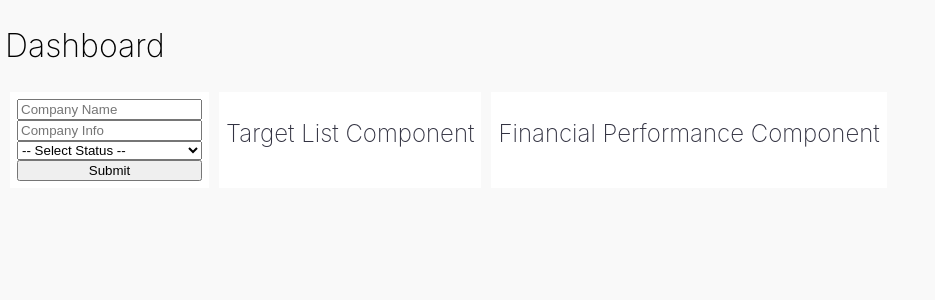
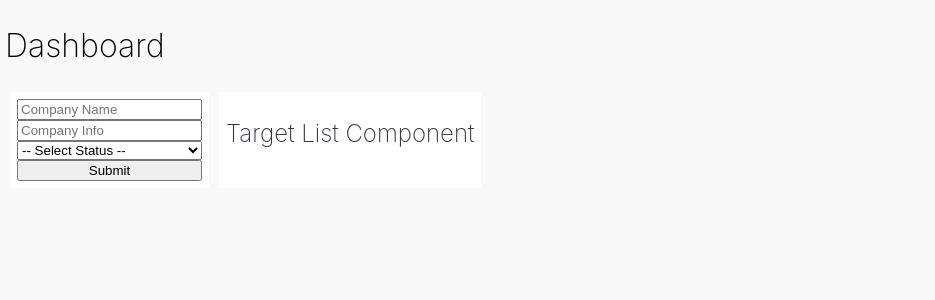
Before and after one commit to jwwharrell/acquisition-tool, a React (Create React App) app: page / in a window 1280 px wide. Shown: the top 300 px of the page, without its empty margins (0-935 px from the left). Built offline with nearby package versions, Linux system fonts and the light colour scheme.

Commit message:
Building components for viewing target info

```diff
--- a/src/App.js
+++ b/src/App.js
@@ -1,6 +1,6 @@
 import React, { Component } from 'react'
 import './App.scss'
-import Dashboard from './components/window/Dashboard.js'
+import Dashboard from './components/Dashboard.js'
 
 
 export default class App extends Component {
--- a/src/components/window/Dashboard.js
+++ b/src/components/Dashboard.js
@@ -1,7 +1,9 @@
 import React, { Component } from 'react'
-import AddTarget from '../forms/AddTarget.js'
-import TargetList from '../cards/TargetList.js'
-import FinancialPerformance from '../cards/FinancialPerformance.js'
+import AddTarget from './forms/AddTarget.js'
+import TargetList from './cards/TargetList.js'
+import FinancialPerformance from './cards/FinancialPerformance.js'
+import SingleTarget from './cards/SingleTarget.js'
+import ContactList from './cards/ContactList.js'
 
 export default class Dashboard extends Component {
     state = {
@@ -25,7 +27,7 @@ export default class Dashboard extends Component {
             return target.id === targetId
         })
         const previousState = { ...this.state }
-        previousState.selectedTarget = selectedTarget
+        previousState.selectedTarget = selectedTarget[0]
         this.setState(previousState)
     }
 
@@ -41,7 +43,12 @@ export default class Dashboard extends Component {
                         listOfTargets={this.state.listOfTargets}
                         selectTarget={this.onTargetSelect}
                     />
-                    <FinancialPerformance />
+                    {this.state.selectedTarget === '' ? null :
+                    <FinancialPerformance targetInfo={this.state.selectedTarget} />
+                    }
+                    {this.state.selectedTarget === '' ? null :
+                    <SingleTarget targetInfo={this.state.selectedTarget} />
+                    }
                 </div>
             </div>
         )
--- /dev/null
+++ b/src/components/cards/ContactList.js
@@ -0,0 +1,11 @@
+import React, { Component } from 'react'
+
+export default class ContactList extends Component {
+    render() {
+        return (
+            <div>
+
+            </div>
+        )
+    }
+}
--- a/src/components/cards/FinancialPerformance.js
+++ b/src/components/cards/FinancialPerformance.js
@@ -4,7 +4,7 @@ export default class FinancialPerformance extends Component {
     render() {
         return (
             <div className='card'>
-                <h2>Financial Performance Component</h2>
+                <h2>{this.props.selectedTarget.name} Financial Performance</h2>
             </div>
         )
     }
--- /dev/null
+++ b/src/components/cards/SingleTarget.js
@@ -0,0 +1,16 @@
+import React, { Component } from 'react'
+
+export default class SingleTarget extends Component {
+
+    render() {
+        return (
+            <div className='card'>
+                <h2>{this.props.targetInfo.name}</h2>
+                <p>Company Info: <br />
+                {this.props.targetInfo.info}</p>
+                <button>Add Key Contacts</button>
+                <button>Add Performance Data</button>
+            </div>
+        )
+    }
+}
```
Also changed, not shown: src/components/window/SingleTarget.js (deleted, +0 -13 lines).
